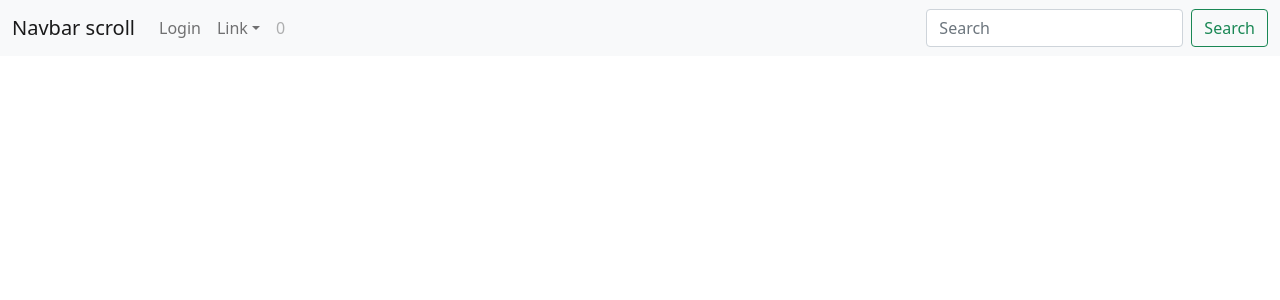
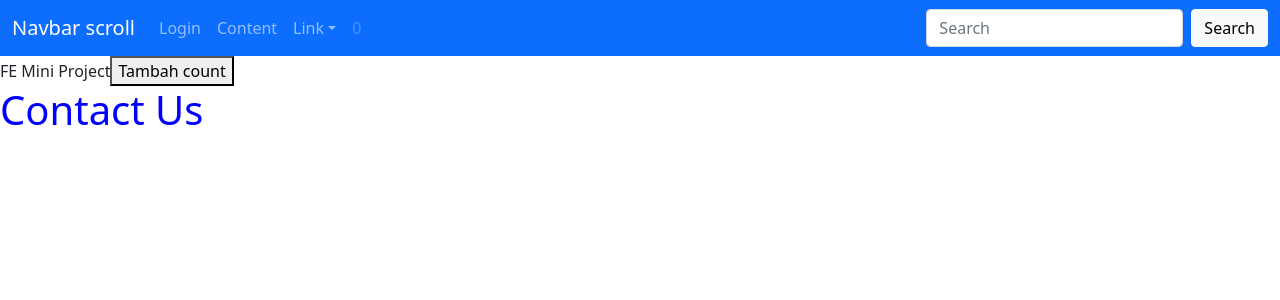
Before and after one commit to dibimbing-react-student/react-day2, a React (Create React App) app: page /content in a window 1280 px wide. Shown: the top 300 px of the page. Built offline with nearby package versions, Linux system fonts and the light colour scheme; no server answers.

Commit message:
fixing fetch data

```diff
--- a/src/App.js
+++ b/src/App.js
@@ -2,7 +2,7 @@ import React, { useState, useEffect, createContext } from "react";
 import "./App.css";
 import "bootstrap/dist/css/bootstrap.min.css";
 import Header from "./components/header";
-import Content from "./components/content";
+import Content from "./pages/content";
 import { Routes, Route } from "react-router-dom";
 import Login from "./pages/login";
 import Home from "./pages/home";
@@ -11,7 +11,6 @@ export const ValueContext = createContext();
 
 function App() {
     const [cart, setCart] = useState(0);
-    const [resultData, setResultData] = useState([]);
     // const cart = 0
 
     const fontColor = {
@@ -22,25 +21,6 @@ function App() {
         console.log("semua method");
     }, [cart]);
 
-    const fetchApi = async () => {
-        var requestOptions = {
-            method: "GET",
-            redirect: "follow",
-        };
-
-        const data = await fetch(
-            "http://localhost:8000/products",
-            requestOptions
-        )
-            .then((response) => response.text())
-            .then((result) => setResultData(result))
-            .catch((error) => console.log("error", error));
-    };
-
-    useEffect(() => {
-        fetchApi();
-    }, []);
-
     return (
         <>
             <ValueContext.Provider value={{ fontColor, cart, setCart }}>
@@ -48,6 +28,7 @@ function App() {
                 <Routes>
                     <Route path="/" element={<Home />} />
                     <Route path="/login" element={<Login />} />
+                    <Route path="/content" element={<Content />} />
                 </Routes>
             </ValueContext.Provider>
         </>
--- a/src/components/header/index.js
+++ b/src/components/header/index.js
@@ -16,7 +16,7 @@ const Header = (props) => {
     const { cart } = cartContext;
 
     return (
-        <Navbar bg="light" expand="lg">
+        <Navbar bg="primary" variant="dark" expand="lg">
             <Container fluid>
                 <Navbar.Brand as={Link} to="/">
                     Navbar scroll
@@ -30,6 +30,9 @@ const Header = (props) => {
                     >
                         <Nav.Link as={Link} to="/login">
                             Login
+                        </Nav.Link>
+                        <Nav.Link as={Link} to="/content">
+                            Content
                         </Nav.Link>
                         <NavDropdown title="Link" id="navbarScrollingDropdown">
                             <NavDropdown.Item href="#action3">
@@ -54,7 +57,7 @@ const Header = (props) => {
                             className="me-2"
                             aria-label="Search"
                         />
-                        <Button variant="outline-success">Search</Button>
+                        <Button variant="light">Search</Button>
                     </Form>
                 </Navbar.Collapse>
             </Container>
--- a/src/components/content/index.js
+++ b/src/pages/content/index.js
@@ -26,7 +26,7 @@ export default class Content extends Component {
     //     console.log("component Will Unmount");
     // }
 
-    addCount() {
+    addCount = () => {
         this.setState({ count: this.state.count + 1 });
     }
 
--- a/src/pages/home/index.js
+++ b/src/pages/home/index.js
@@ -1,12 +1,32 @@
-import React, { useState, useContext } from "react";
+import React, { useState, useContext, useEffect } from "react";
 import { ValueContext } from "../../App";
 const Home = () => {
     const cartContext = useContext(ValueContext);
     const { cart, setCart } = cartContext;
+    const [resultData, setResultData] = useState([]);
+
+    const fetchApi = async () => {
+        let requestOptions = {
+            method: "GET",
+            redirect: "follow",
+        };
+
+        await fetch("http://localhost:8000/products", requestOptions)
+            .then((response) => response.json())
+            .then((result) => setResultData(result))
+            .catch((error) => console.log("error", error));
+    };
+
+    useEffect(() => {
+        fetchApi();
+    }, []);
 
     return (
         <div>
             <button onClick={() => setCart(cart + 1)}>Tambah keranjang</button>
+            {resultData.map((item) => (
+                <p key={item.id}>{item.name}</p>
+            ))}
         </div>
     );
 };
```
Also changed, not shown: src/pages/content/contact.js (renamed from src/components/content/contact.js).
